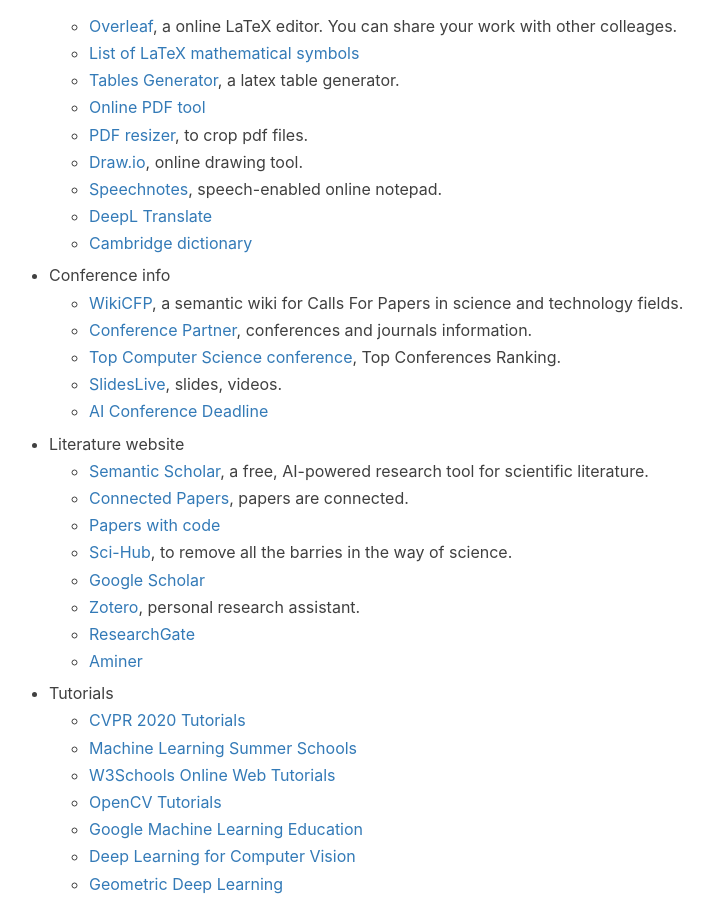
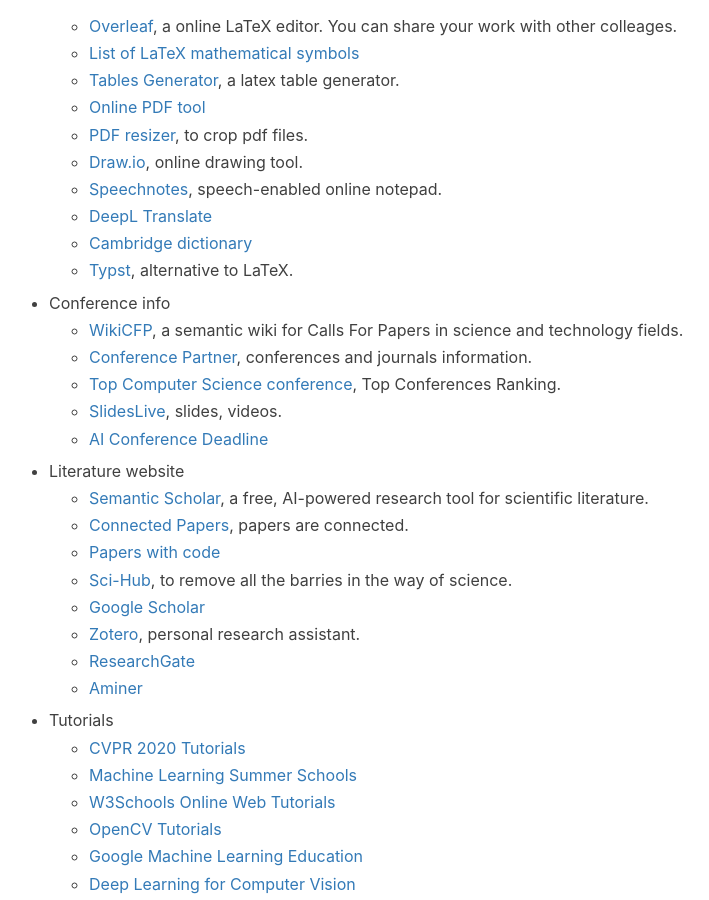
Before and after one commit to jizhang02/jizhang02.github.io, a Jekyll site: the page built from _posts/2020-02-24-productivity.markdown, in a window 1280 px wide and 900 px high, scrolled down 857 px. Shown: the whole window, without its empty margins (256-965 px from the left). Built offline with Jekyll 4.4.1, drawn with Linux system fonts in a browser that asks for light colours; nearby versions of some CDN libraries; a script that is not in the unit is left out; comment, search, counter and statistics services are not loaded.

Commit message:
Update 2020-02-24-productivity.markdown

```diff
--- a/_posts/2020-02-24-productivity.markdown
+++ b/_posts/2020-02-24-productivity.markdown
@@ -32,6 +32,7 @@
     * [Speechnotes](https://speechnotes.co/), speech-enabled online notepad.
     * [DeepL Translate](https://www.deepl.com/en/translator)
     * [Cambridge dictionary](https://dictionary.cambridge.org/us/dictionary/english/)
+    * [Typst](https://typst.app/), alternative to LaTeX.
 
 * Conference info
     * [WikiCFP](http://www.wikicfp.com/cfp/), a semantic wiki for Calls For Papers in science and technology fields.
```
